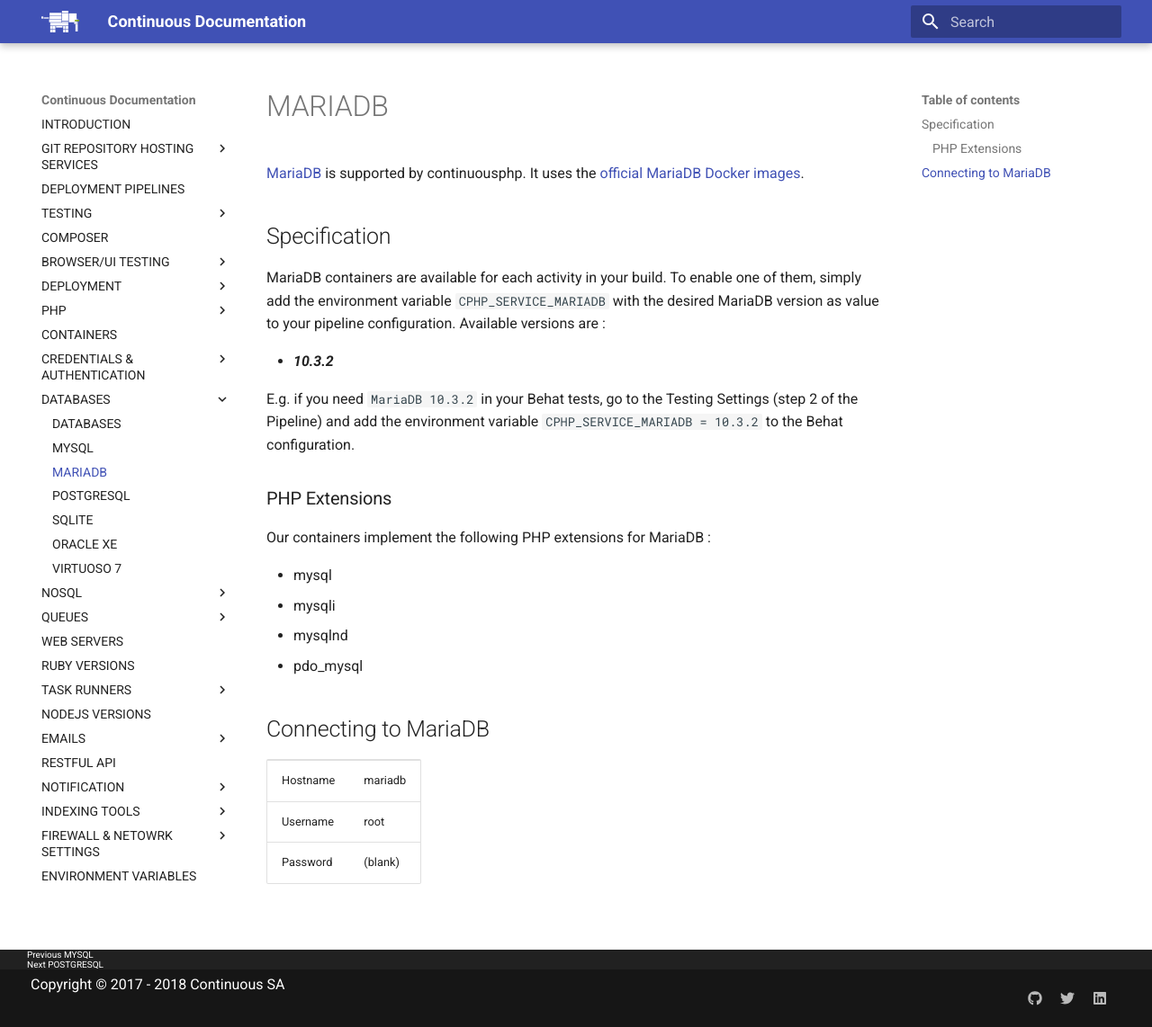
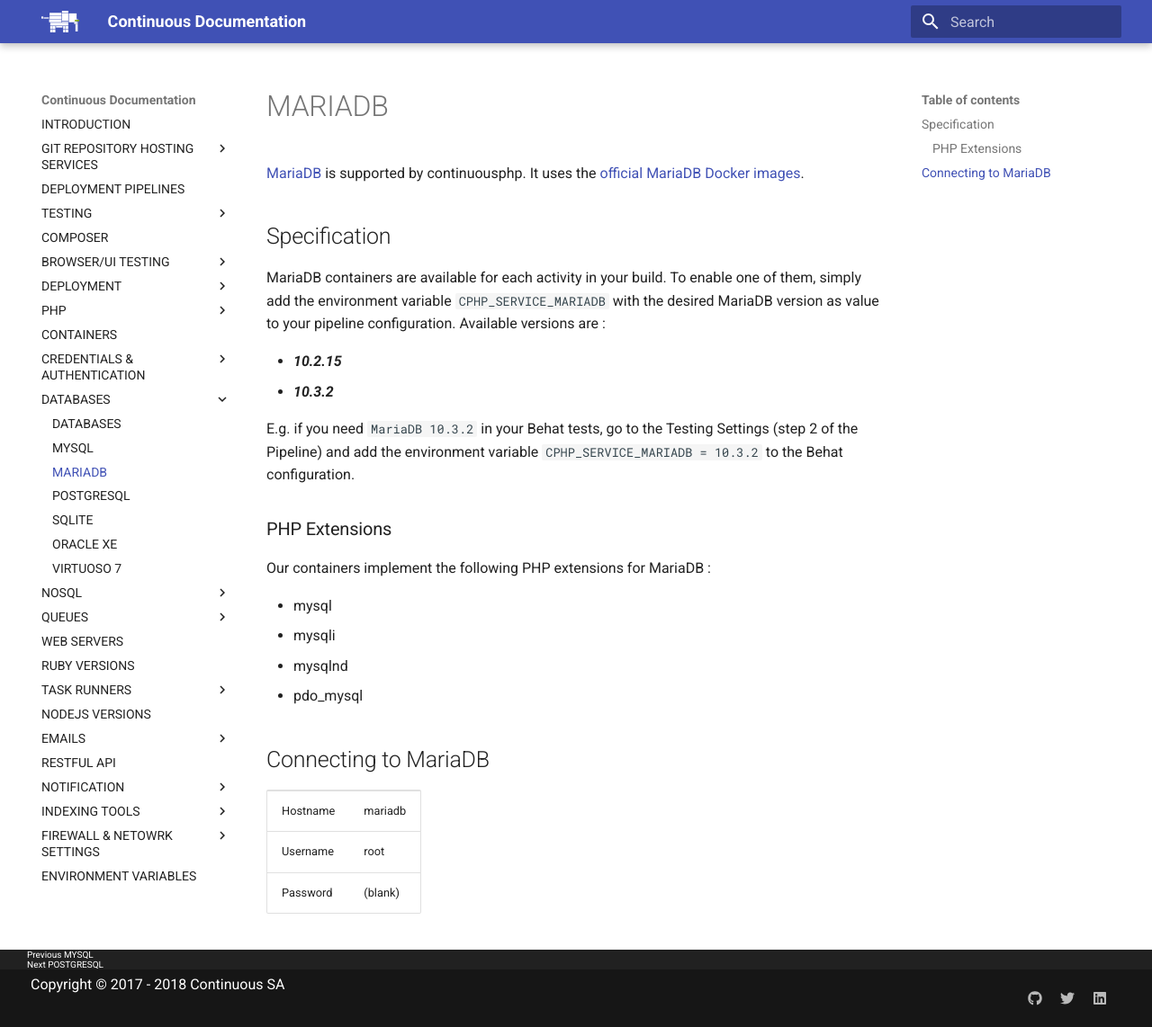
Before and after one commit to continuousphp/documentation, an MkDocs documentation site: the page built from docs/databases/mariadb.md, in a window 1280 px wide and 1142 px high. Shown: the whole window at 90% size. Built offline with MkDocs 1.6.1 and Material for MkDocs 9.7.7, drawn with Linux system fonts in a browser that asks for light colours; old or Windows-style settings are respelled for this version of MkDocs.

Commit message:
Update mariadb.md

```diff
--- a/docs/databases/mariadb.md
+++ b/docs/databases/mariadb.md
@@ -12,6 +12,7 @@
 MariaDB containers are available for each activity in your build. To enable one of them, simply add the environment
 variable `CPHP_SERVICE_MARIADB` with the desired MariaDB version as value to your pipeline configuration. Available versions are :
 
+* ***10.2.15***
 * ***10.3.2***
 
 E.g. if you need `MariaDB 10.3.2` in your Behat tests, go to the Testing Settings (step 2 of the Pipeline) and add the
```
